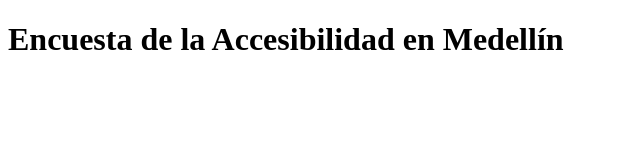
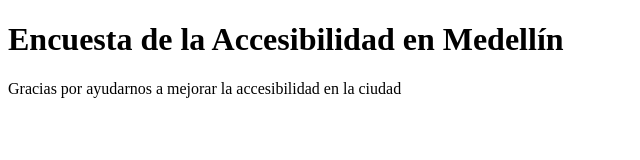
Before and after one commit to nicoarbe/Survey-Form, a plain HTML site: page index.html in a window 1280 px wide. Shown: the whole page, without its empty margins (0-640 px from the left). Drawn offline with Linux system fonts and the light colour scheme.

Commit message:
Historia de usuario # 2

```diff
--- a/index.html
+++ b/index.html
@@ -7,6 +7,7 @@
 </head>
 <body>
     <h1 id="title">Encuesta de la Accesibilidad en Medellín</h1>
+    <p id="description">Gracias por ayudarnos a mejorar la accesibilidad en la ciudad</p>
 
 </body>
 </html>
```
